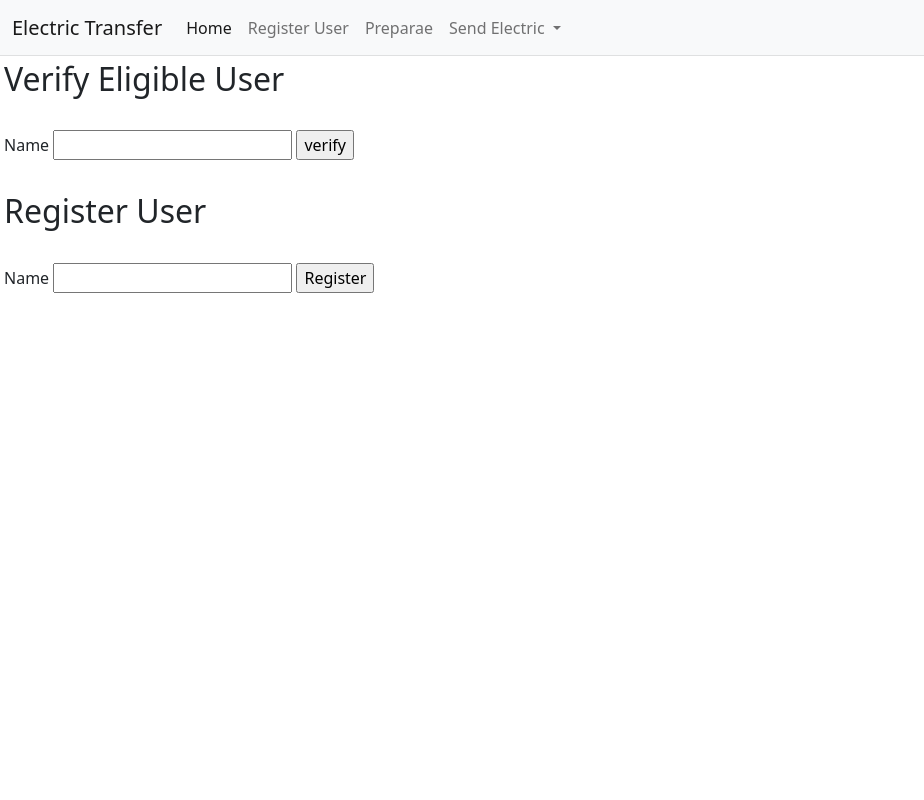
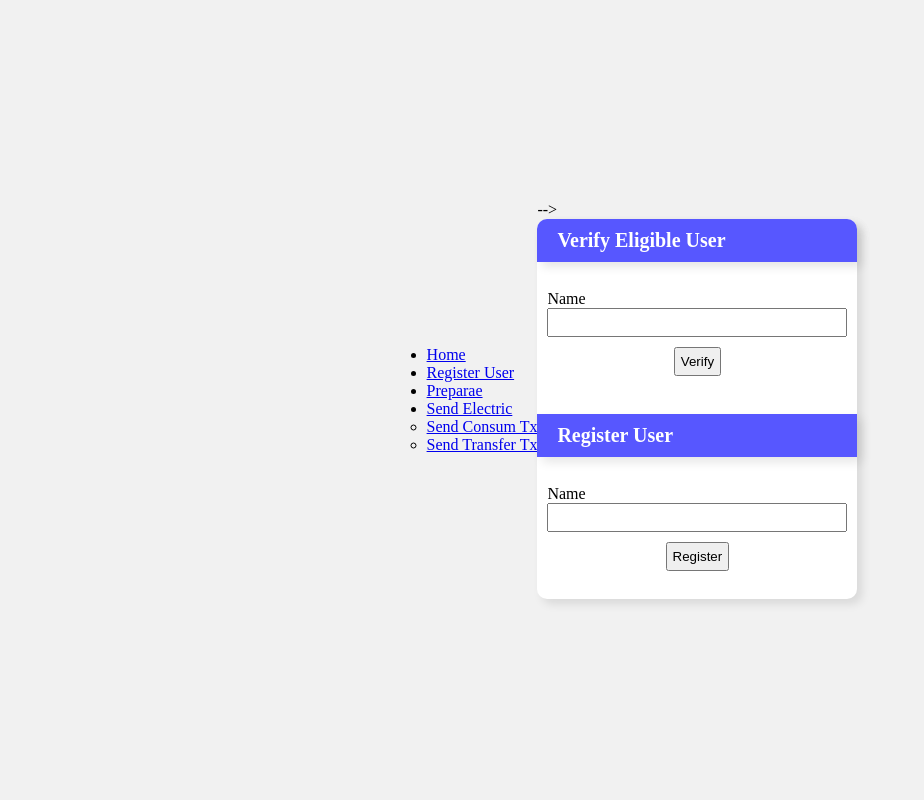
Before and after one commit to Non1044/test, a Flask app: page /RegisterUser in a window 1280 px wide. Shown: the whole page, without its empty margins (0-924 px from the left). Run offline with Flask 2, Linux system fonts and the light colour scheme.

Commit message:
register page

```diff
--- a/templates/Register User.html
+++ b/templates/Register User.html
@@ -1,18 +1,44 @@
-{% extends "layout.html"%}
+<!-- {% extends "layout.html"%}
 
-{% block content%}
+{% block content%} -->
+<!DOCTYPE html>
+<html lang="en">
 
-<h2 class="m-lg-1">Verify Eligible User</h2> <br>
-<form class="m-lg-1" action="/verifyeligible" method="POST">
-Name <input type="text" name="name"/>
-<input type="submit" value="verify"/>
-</form><br>
+<head>
+    <meta charset="UTF-8">
+    <meta http-equiv="X-UA-Compatible" content="IE=edge">
+    <meta name="viewport" content="width=device-width, initial-scale=1.0">
+    <link rel="stylesheet" href="main.css">
+    <title>Document</title>
+</head>
 
-<h2 class="m-lg-1" >Register User</h2><br>
-<form class="m-lg-1" action="/registeruser" method="POST">
-Name <input type="text" name="name"/>
-<input type="submit" value="Register"/>
-</form><br>
+<body>
+    <div class="bg">
+        <div class="verify box">
+            <h2 class="">Verify Eligible User</h2> <br>
+            <form class="" action="/verifyeligible" method="POST">
+                <p>Name</p>
+                <div class="input-content">
+                    <input type="text" name="name" class="input-box"/>
+                    <input type="submit" value="Verify" />
+                </div>
+            </form><br>
+        </div>
+        <div class="register box">
+            <h2 class="">Register User</h2><br>
+            <form class="" action="/registeruser" method="POST">
+                <p>Name</p>
+                <div class="input-content">
+                    <input type="text" name="name" class="input-box"/>
+                    <input type="submit" value="Register" />
+                </div>
+            </form><br>
+        </div>
+    </div>
+</body>
+
+</html>
+
 
 <!-- <h2 class="m-lg-1" >Verify User Password</h2> <br>
 <form class="m-lg-1"  action="/verifyuserpwd" method="POST">
@@ -20,4 +46,4 @@
 Password <input type="text" name="pwd"/>
 <input type="submit" value="verify"/>
 </form> -->
-{% endblock %}
+<!-- {% endblock %} -->
--- a/templates/layout.html
+++ b/templates/layout.html
@@ -6,6 +6,7 @@
     <meta name="viewport" content="width=device-width, initial-scale=1.0">
     <title>Electric Transfer</title>
     <link rel="stylesheet" href="https://cdn.jsdelivr.net/npm/bootstrap@5.2.0/dist/css/bootstrap.min.css">
+    <link rel="stylesheet" href="main.css">
     <script src="https://cdn.jsdelivr.net/npm/bootstrap@5.0.2/dist/js/bootstrap.bundle.min.js" integrity="sha384-MrcW6ZMFYlzcLA8Nl+NtUVF0sA7MsXsP1UyJoMp4YLEuNSfAP+JcXn/tWtIaxVXM" crossorigin="anonymous"></script>
     <style>
       .navbar {
--- /dev/null
+++ b/templates/main.css
@@ -0,0 +1,54 @@
+*{
+    margin: 0;
+    padding: 0;
+    box-sizing: border-box;
+}
+body{
+    background: rgb(241, 241, 241);
+    display: flex;
+    justify-content: center;
+    align-items: center;
+    width: 100vw;
+    height: 100vh;
+}
+.bg{
+    display: flex;
+    flex-direction: column;
+    background: white;
+    border-radius: 10px;
+    box-shadow: 5px 5px 10px rgba(0, 0, 0, .1);
+}
+h2{
+    background: rgb(87, 87, 255);
+    box-shadow: 5px 5px 10px rgba(0, 0, 0, .1);
+    padding: 10px 20px;
+    color: #FFF;
+    font-size: 20px;
+}
+.verify{
+    /* margin-right: 20px; */
+    margin-bottom: 10px;
+}
+.verify h2{
+    border-radius: 10px 10px 0 0;
+}
+
+form{
+    padding: 10px;
+}
+
+input.input-box{
+    width: 300px;
+    margin-bottom: 10px;
+    cursor: text;
+}
+input{
+    padding: 5px;
+    margin: auto;
+    cursor: pointer;
+}
+
+.input-content{
+    display: flex;
+    flex-direction: column;
+}
```
